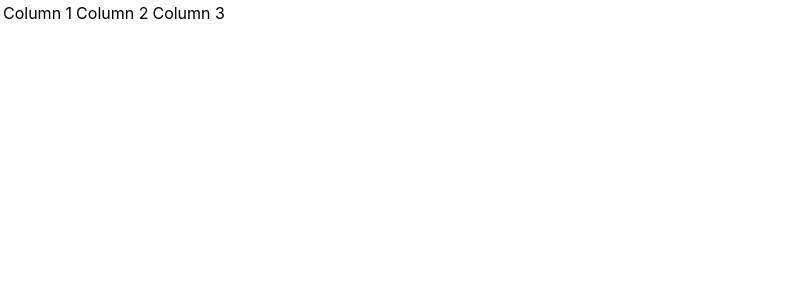
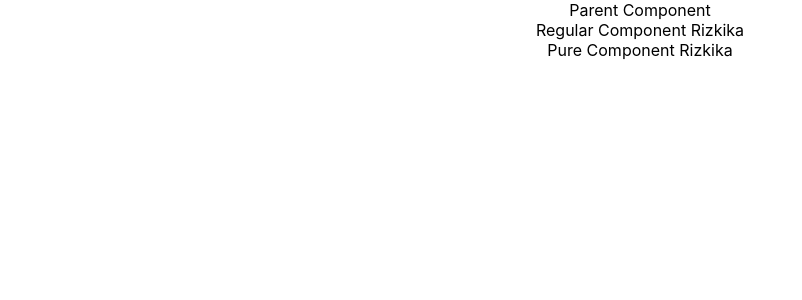
Before and after one commit to palindungan/animal-hospital, a React (Create React App) app in the folder development/react/hello-world/: page / in a window 1280 px wide. Shown: the top 300 px of the page, without its empty margins (0-802 px from the left). Built offline with nearby package versions, Linux system fonts and the light colour scheme.

Commit message:
Pure Components

```diff
--- a/development/react/hello-world/src/App.js
+++ b/development/react/hello-world/src/App.js
@@ -20,6 +20,8 @@
 import LiveCycleA from "./components/LiveCycleA";
 import FragmentDemo from "./components/FragmentDemo";
 import Table from "./components/Table";
+import PureComp from "./components/PureComp";
+import ParentComp from "./components/ParentComp";
 
 function App() {
   return (
@@ -64,7 +66,10 @@
       {/* <LiveCycleA></LiveCycleA> */}
 
       {/* <FragmentDemo></FragmentDemo> */}
-      <Table></Table>
+      {/* <Table></Table> */}
+
+      {/* <PureComp></PureComp> */}
+      <ParentComp></ParentComp>
     </div>
   );
 }
--- /dev/null
+++ b/development/react/hello-world/src/components/ParentComp.js
@@ -0,0 +1,34 @@
+import React, { Component } from "react";
+import PureComp from "./PureComp";
+import RegComp from "./RegComp";
+
+class ParentComp extends Component {
+  constructor(props) {
+    super(props);
+
+    this.state = {
+      name: "Rizkika",
+    };
+  }
+
+  componentDidMount() {
+    setInterval(() => {
+      this.setState({
+        name: "Rizkika",
+      });
+    }, 2000);
+  }
+
+  render() {
+    console.log("Parent Comp render");
+    return (
+      <div>
+        <div>Parent Component</div>
+        <RegComp name={this.state.name}></RegComp>
+        <PureComp name={this.state.name}></PureComp>
+      </div>
+    );
+  }
+}
+
+export default ParentComp;
--- /dev/null
+++ b/development/react/hello-world/src/components/PureComp.js
@@ -0,0 +1,14 @@
+import React, { PureComponent } from "react";
+
+export class PureComp extends PureComponent {
+  render() {
+    console.log("Pure Comp render");
+    return (
+      <div>
+        <div>Pure Component {this.props.name}</div>
+      </div>
+    );
+  }
+}
+
+export default PureComp;
--- /dev/null
+++ b/development/react/hello-world/src/components/RegComp.js
@@ -0,0 +1,15 @@
+import React, { Component } from "react";
+
+class RegComp extends Component {
+  render() {
+    console.log("Reg Comp render");
+
+    return (
+      <div>
+        <div>Regular Component {this.props.name}</div>
+      </div>
+    );
+  }
+}
+
+export default RegComp;
```
